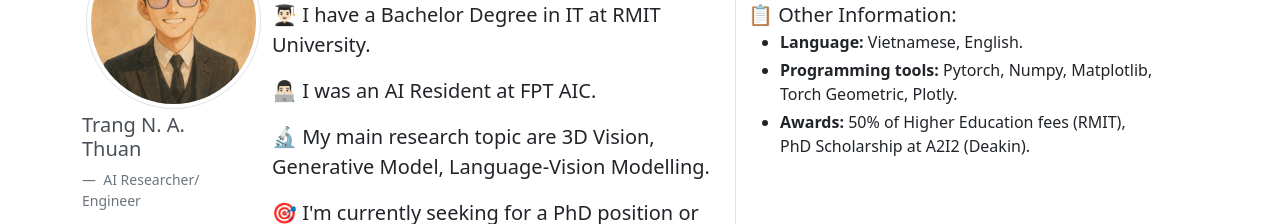
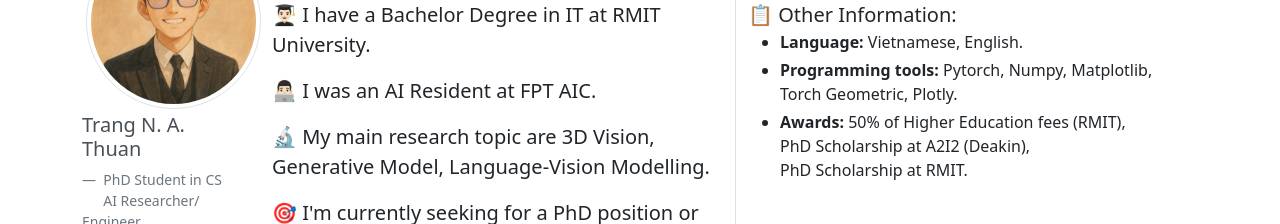
Before and after one commit to tranganhthuan/tranganhthuan.github.io, a plain HTML site: page index.html in a window 1280 px wide. Shown: the part 160-384 px from the top of the page. Drawn offline with nearby package versions, Linux system fonts and the light colour scheme.

Commit message:
Fix bug references

```diff
--- a/index.html
+++ b/index.html
@@ -29,6 +29,10 @@
 
     .custom-tab:hover {
       color: #212529;
+    }
+
+    .no-before::before {
+      visibility: hidden;
     }
   </style>
 </head>
@@ -65,7 +69,10 @@
             </div>
             <div>
               <p class="text-start text-dark-emphasis h5">Trang N. A. Thuan</p>
-              <figcaption class="blockquote-footer mt-1">
+              <figcaption class="blockquote-footer mt-1 mb-0">
+                PhD Student in CS
+              </figcaption>
+              <figcaption class="blockquote-footer mt-0 no-before">
                 AI Researcher/ Engineer
               </figcaption>
             </div>
@@ -102,7 +109,7 @@
                   <li class="mb-1"><strong>Programming tools:</strong> Pytorch, Numpy, Matplotlib, <br /> Torch
                     Geometric, Plotly.</li>
                   <li class="mb-1"><strong>Awards:</strong> 50% of Higher Education fees (RMIT), <br /> PhD Scholarship
-                    at A2I2 (Deakin).</li>
+                    at A2I2 (Deakin), <br /> PhD Scholarship at RMIT.</li>
                 </ul>
               </div>
             </div>
@@ -313,8 +320,10 @@
             <div class="card mt-2">
               <div class="card-body">
                 <h5 class="card-title"><a class="card-link link-underline link-underline-opacity-0 link-dark"
-                    href="https://share.note.sx/o6y4jesl#+ibJFCsRZaq+TjXRjTSxQdrWOFZoRjYL3GzO4Ti/o2o">Positional Embedding</a></h5>
-                <p class="card-text text-secondary mb-0">An overview of various positional encoding methods used in large language models (LLMs) and their generalization for long-sequence inference.</p>
+                    href="https://share.note.sx/o6y4jesl#+ibJFCsRZaq+TjXRjTSxQdrWOFZoRjYL3GzO4Ti/o2o">Positional
+                    Embedding</a></h5>
+                <p class="card-text text-secondary mb-0">An overview of various positional encoding methods used in
+                  large language models (LLMs) and their generalization for long-sequence inference.</p>
               </div>
             </div>
           </div>
```
Also changed, not shown: 1 other file.
